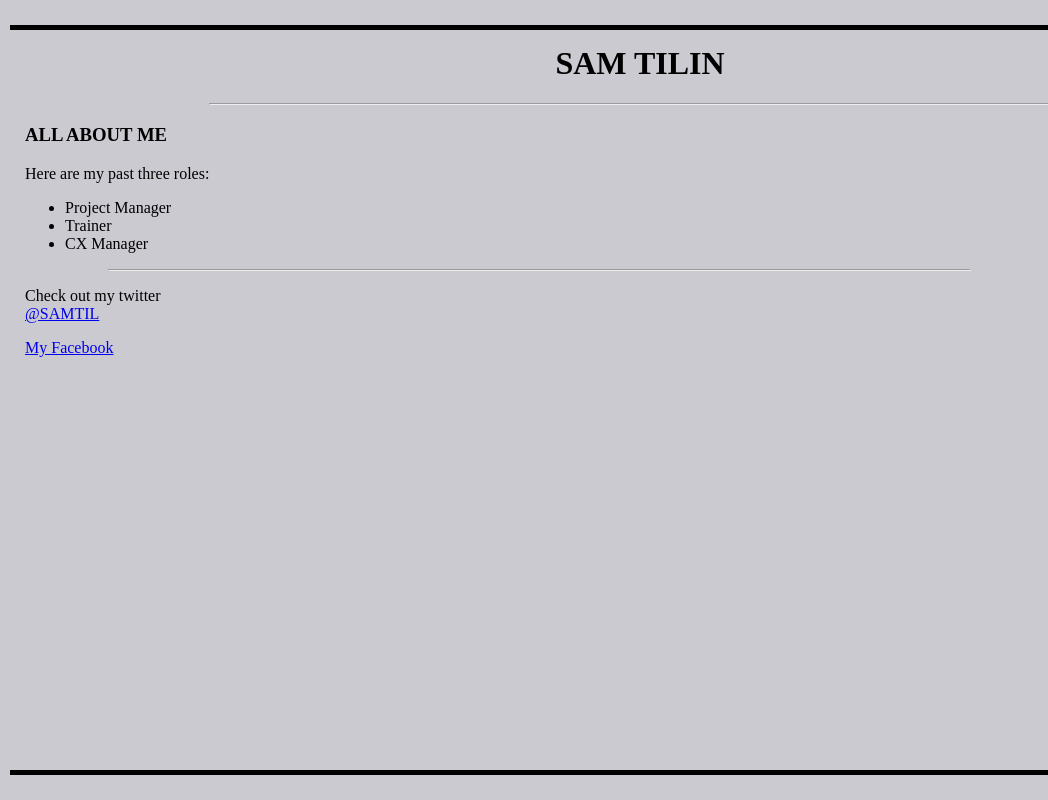
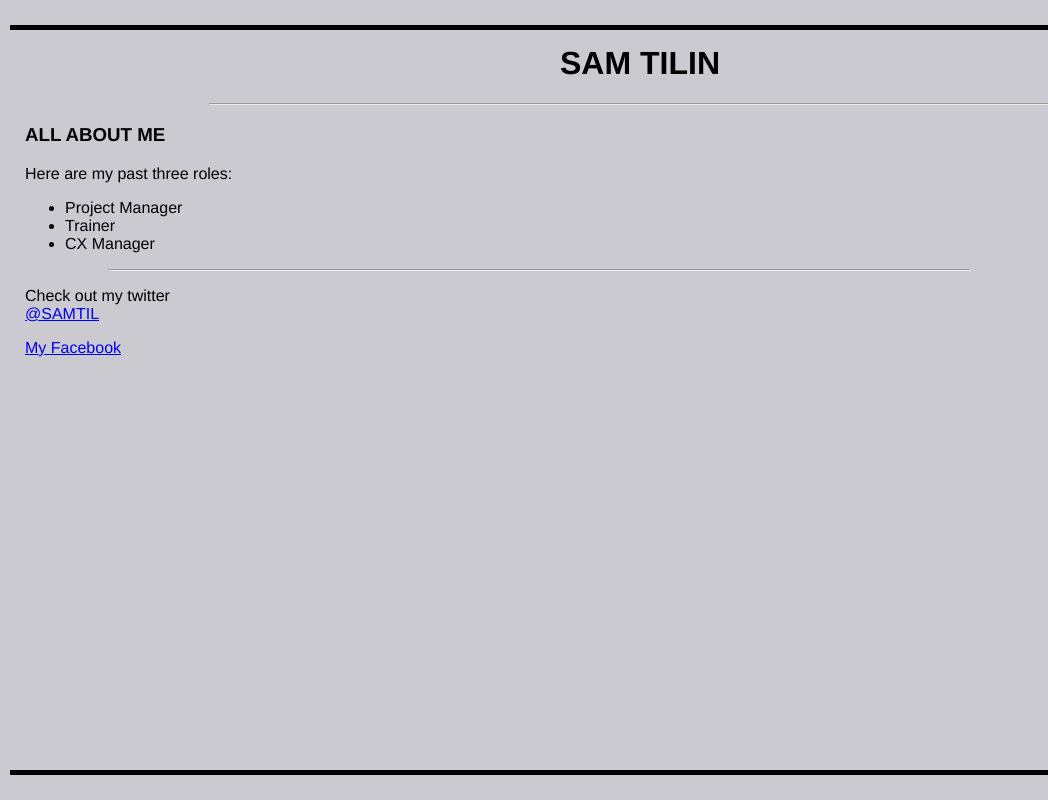
Before and after one commit to samtilin/newsam.github.io, a plain HTML site: page index.html in a window 1280 px wide. Shown: the full height of the page, 0-1048 px from the left. Drawn offline with Linux system fonts and the light colour scheme; grey boxes are pictures that could not be loaded.

Commit message:
font fix

```diff
--- a/styles/style.css
+++ b/styles/style.css
@@ -12,7 +12,7 @@ body {
 	background-color: #cacad0;
 	padding: 15px;
 	margin: 25px 10px;
-	font: sans-serif;
+	font-family: "Helvetica Neue",Helvetica,Arial,sans-serif;
 }
 
 h1 {
```
